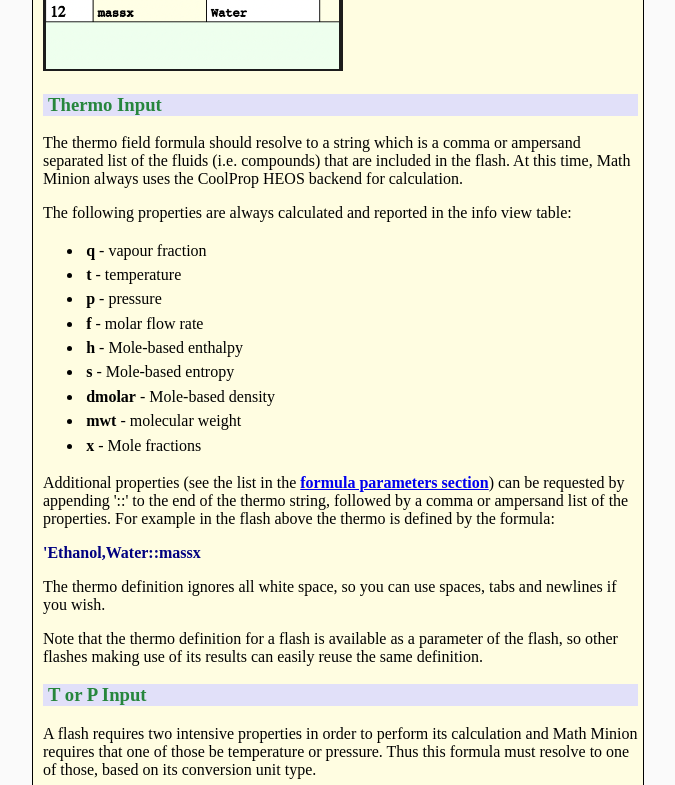
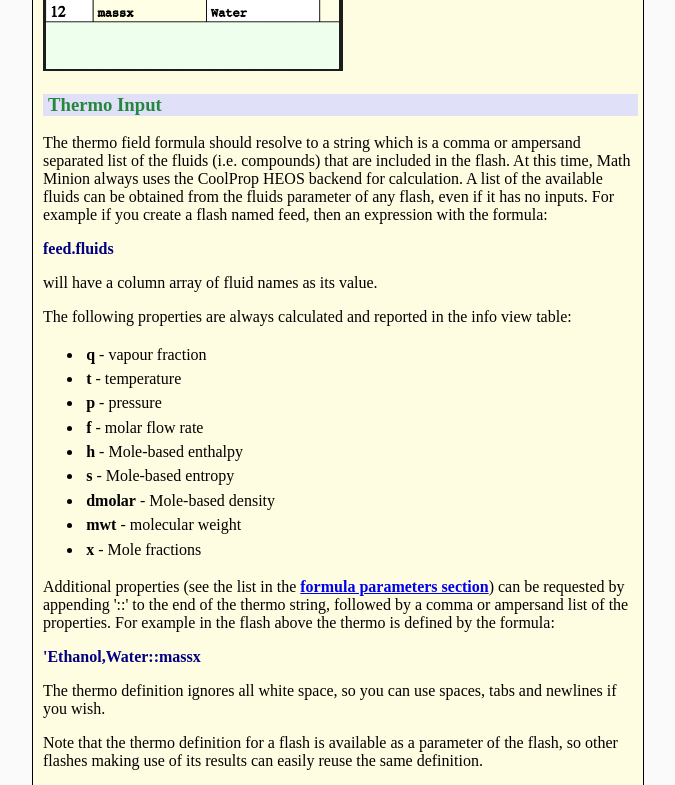
Before and after one commit to CraigGMorris/mmjs, a plain HTML site: page help/flash.html in a window 1280 px wide. Shown: the part 1180-1965 px from the top of the page, without its empty margins (302-977 px from the left). Drawn offline with Linux system fonts and the light colour scheme.

Commit message:
Added fluids parameter to flash to return a list of the fluids available in CoolProp

```diff
--- a/help/flash.html
+++ b/help/flash.html
@@ -51,8 +51,14 @@
 				<p>
 					The thermo field formula should resolve to a string which is a comma or ampersand separated
 					list of the fluids (i.e. compounds) that are included in the flash. At this time,
-					Math Minion always uses the CoolProp HEOS backend for calculation.
+					Math Minion always uses the CoolProp HEOS backend for calculation. A list of the available
+					fluids can be obtained from the fluids parameter of any flash, even if it has no inputs.
+					For example if you create a flash named feed, then an expression with the formula:
 				</p>
+				<p class="formula">
+					feed.fluids
+				</p>
+				<p>will have a column array of fluid names as its value.</p>
 				<p>
 					The following properties are always calculated and reported in the info view table:
 				</p>
@@ -143,6 +149,7 @@
 				<ul>
 					<li><b>thermo</b> - the thermo definition for the flash (i.e. components and extra properties
 					to be calculated.</li>
+					<li><b>fluids</b> - returns a column array of the fluids available in CoolProp</li>
 					<li><b>envelope</b> - returns a table with temperature a pressure columns representing the phase
 					envelope for the fluid.</li>
 				</ul>
```
Also changed, not shown: mmworker/MMFlash.js (+10 -1 lines).
